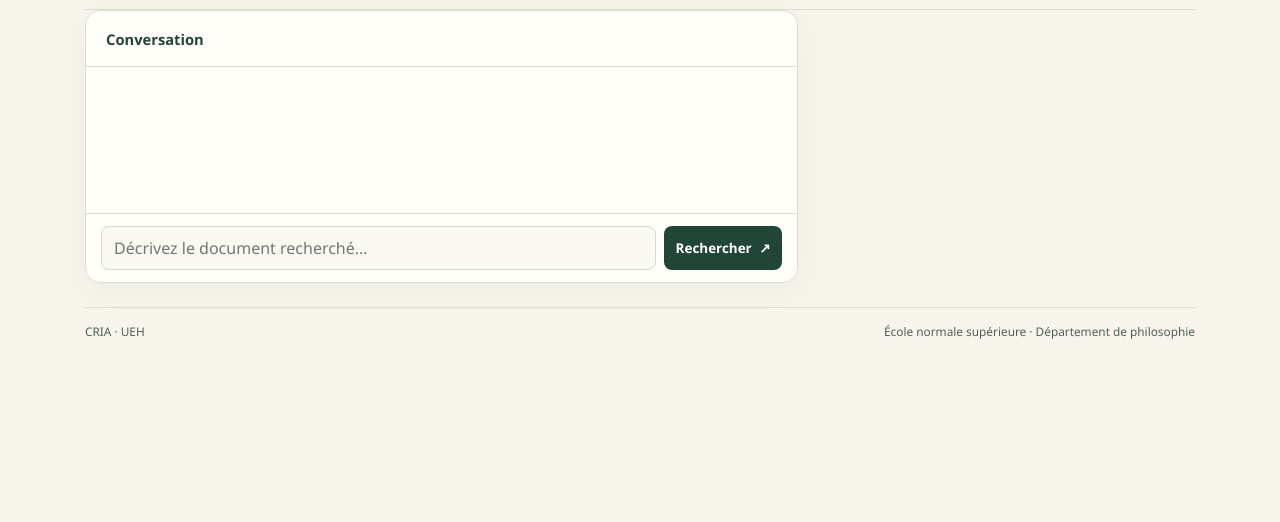
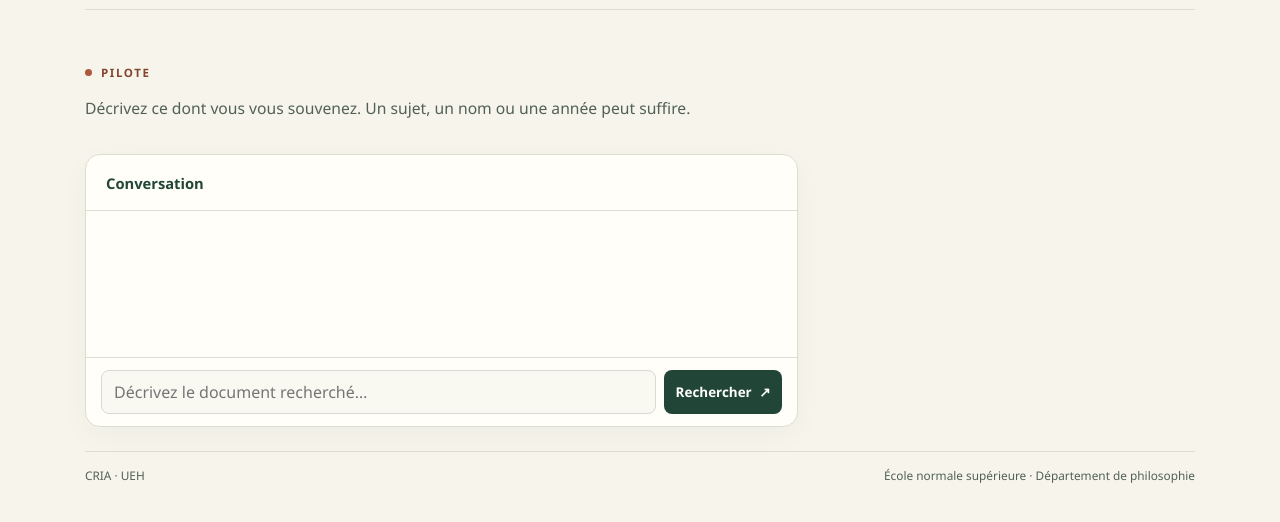
Before and after one commit to JnjR/C-natus, a plain HTML site: page index.html in a window 1280 px wide. Shown: the part 66-588 px from the top of the page. Drawn offline with Linux system fonts and the light colour scheme.

Commit message:
Update index.html

```diff
--- a/index.html
+++ b/index.html
@@ -21,11 +21,11 @@
     </div>
   </header>
   <main>
-    <!-- <section class="intro">
+    <section class="intro">
       <p class="eyebrow"><span></span><span id="pilot">Pilote</span></p>
-      <h1 id="title">Quel document<br> cherchez-vous ?</h1>
+      <!-- <h1 id="title">Quel document<br> cherchez-vous ?</h1> -->
       <p id="subtitle">Décrivez ce dont vous vous souvenez. Un sujet, un nom ou une année peut suffire.</p>
-    </section> -->
+    </section>
     <div class="layout">
       <section class="chat panel" aria-labelledby="chat-title">
         <div class="panel-heading"><h2 id="chat-title">Conversation</h2><button type="button" id="reset" hidden></button></div>
```
